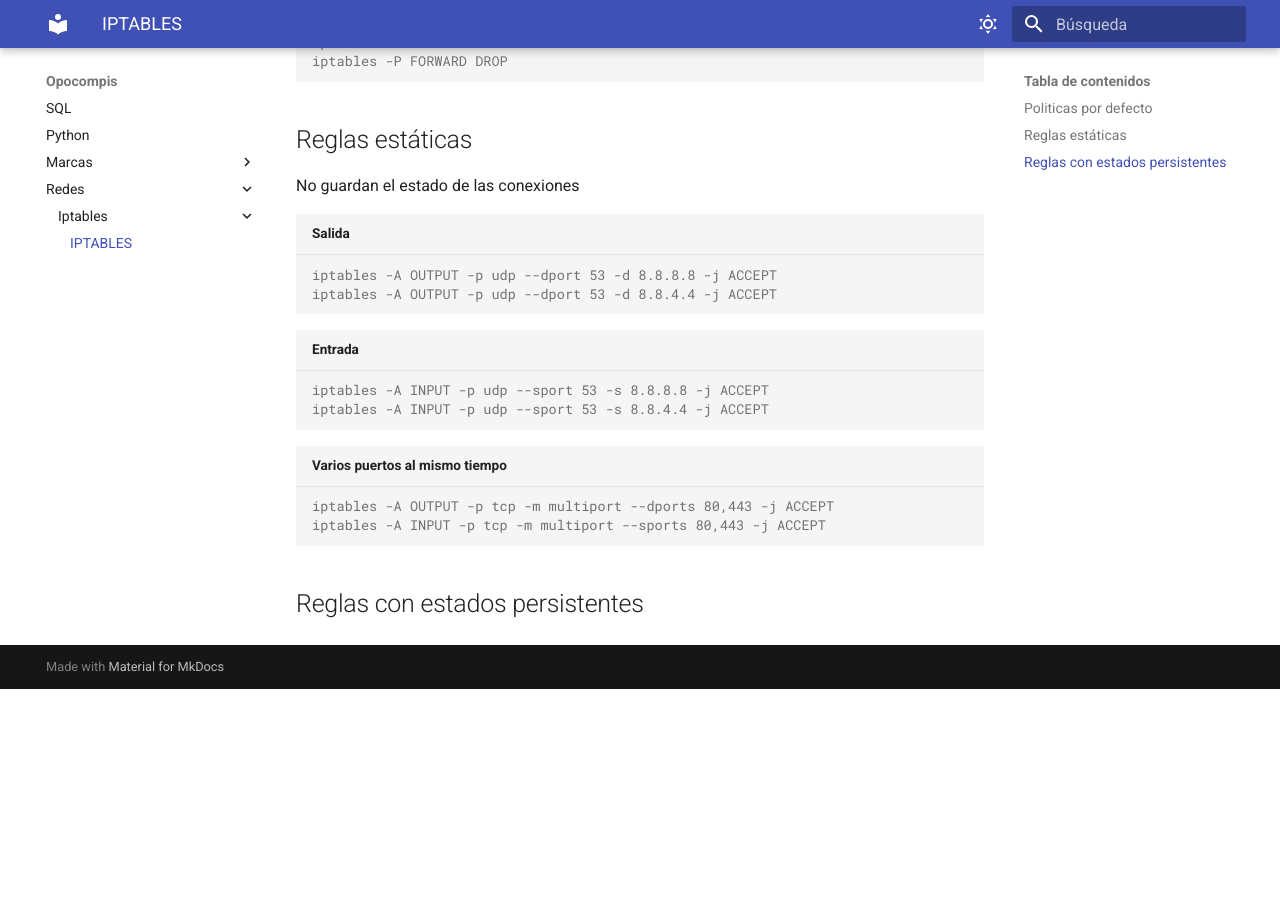
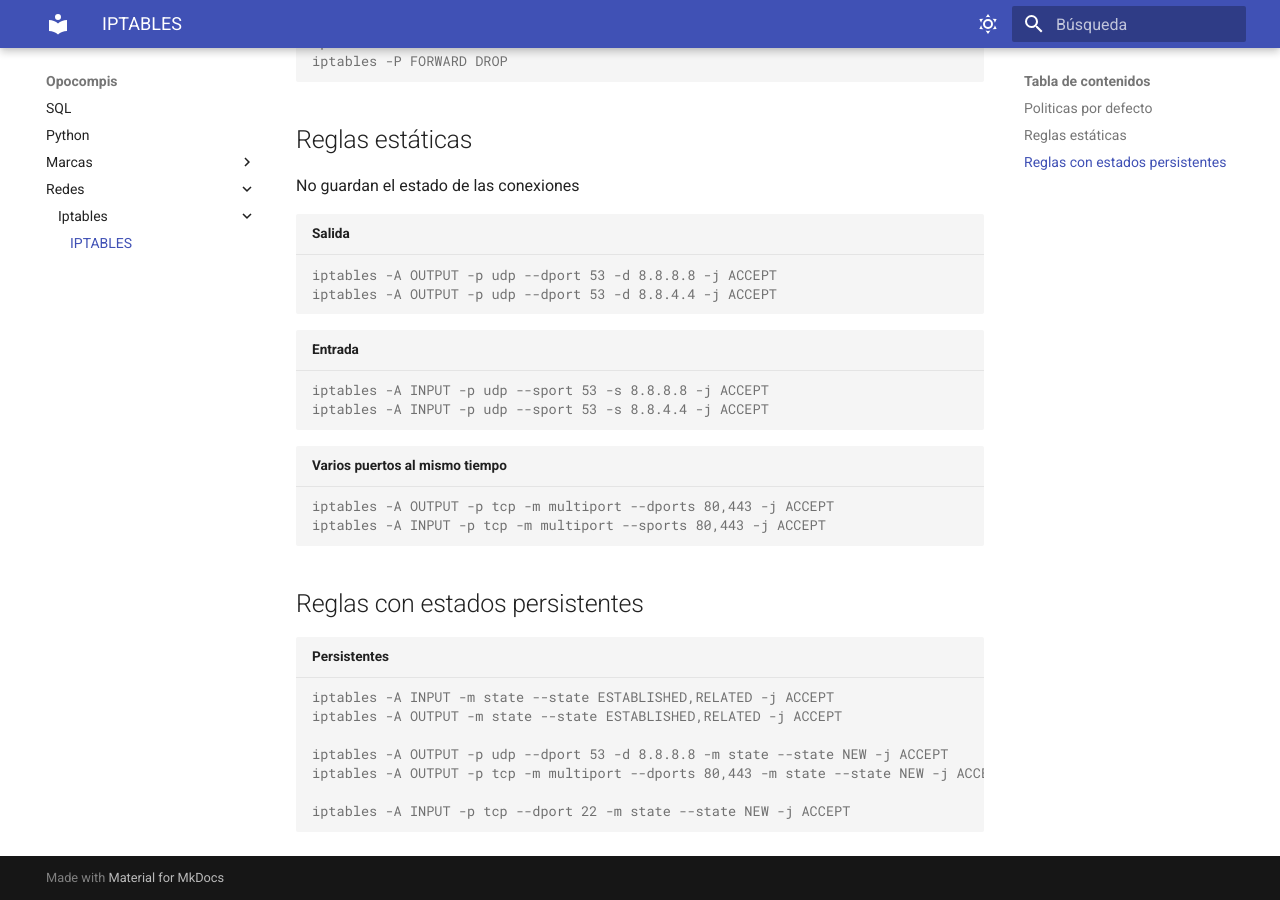
Before and after one commit to Holowachu/opos, an MkDocs documentation site: the page built from docs/Redes/iptables/iptables.md, in a window 1280 px wide and 900 px high, scrolled down 958 px. Built offline with MkDocs 1.6.1 and Material for MkDocs 9.7.7, drawn with Linux system fonts in a browser that asks for light colours; before the commit the page ends 1647 px from its top, so only the background shows below that.

Commit message:
Reglas con estados persistentes

````diff
--- a/docs/Redes/iptables/iptables.md
+++ b/docs/Redes/iptables/iptables.md
@@ -24,3 +24,12 @@ iptables -A OUTPUT -p tcp -m multiport --dports 80,443 -j ACCEPT
 iptables -A INPUT -p tcp -m multiport --sports 80,443 -j ACCEPT
 ```
 ##Reglas con estados persistentes
+```console title="Persistentes"
+iptables -A INPUT -m state --state ESTABLISHED,RELATED -j ACCEPT
+iptables -A OUTPUT -m state --state ESTABLISHED,RELATED -j ACCEPT
+
+iptables -A OUTPUT -p udp --dport 53 -d 8.8.8.8 -m state --state NEW -j ACCEPT
+iptables -A OUTPUT -p tcp -m multiport --dports 80,443 -m state --state NEW -j ACCEPT
+
+iptables -A INPUT -p tcp --dport 22 -m state --state NEW -j ACCEPT
+```
````
